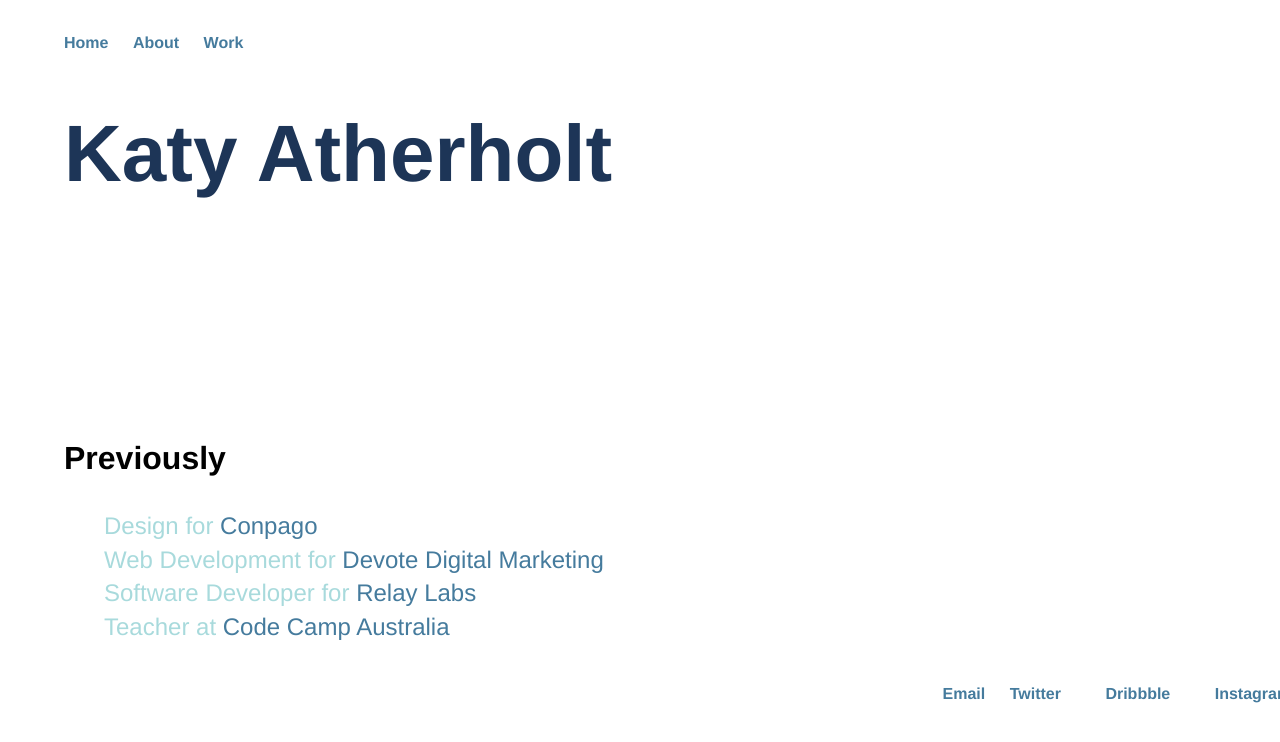
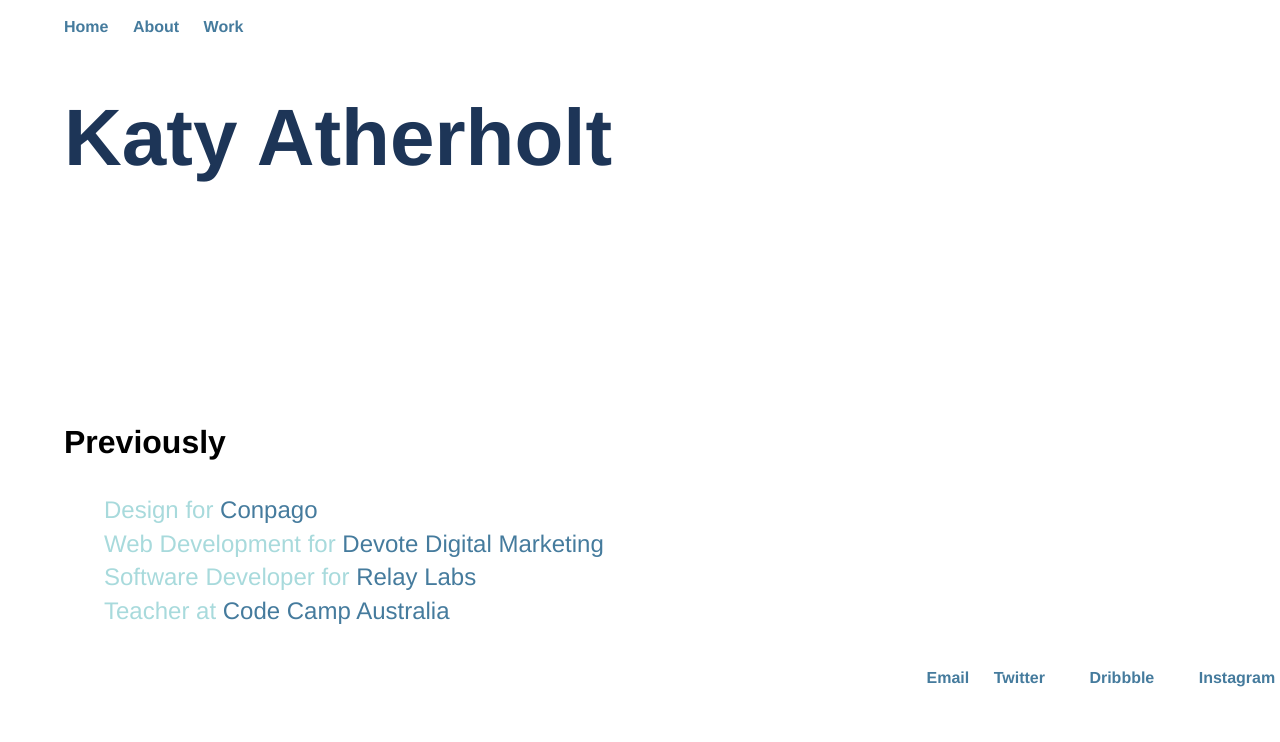
Before and after one commit to katherholt/katherholt.github.io, a Jekyll site: the page built from index.html, in a window 1280 px wide. Shown: the top 742 px of the page. Built offline with Jekyll 4.4.1, drawn with Linux system fonts in a browser that asks for light colours; some web fonts are replaced.

Commit message:
Update main.css

```diff
--- a/css/main.css
+++ b/css/main.css
@@ -1,4 +1,4 @@
-body { margin: 2em auto; width: 90%; background-color: #fff; }
+body { margin: 1em auto; width: 90%; background-color: #fff; }
 
 a { font-family: 'Helvetica', 'Arial', 'Sans-Serif'; text-decoration: none; color: #457B9D; }
 a:hover { text-decoration: overline; }
@@ -14,7 +14,7 @@ nav ul, footer ul { font-size: 1em; font-family: 'Helvetica', 'Arial', 'Sans-Ser
 nav ul li, footer ul li { display: inline; margin-right: 20px; }
 
 footer { font-size: 1em; background-color: #F1FAEE; width: 110%; }
-ul.footer { float: right;}
+ul.footer { float: right; margin-right: 1em; }
 
 /* Blog */
 ul.posts { margin: 20px auto 40px; font-size: 1.5em; }
```
